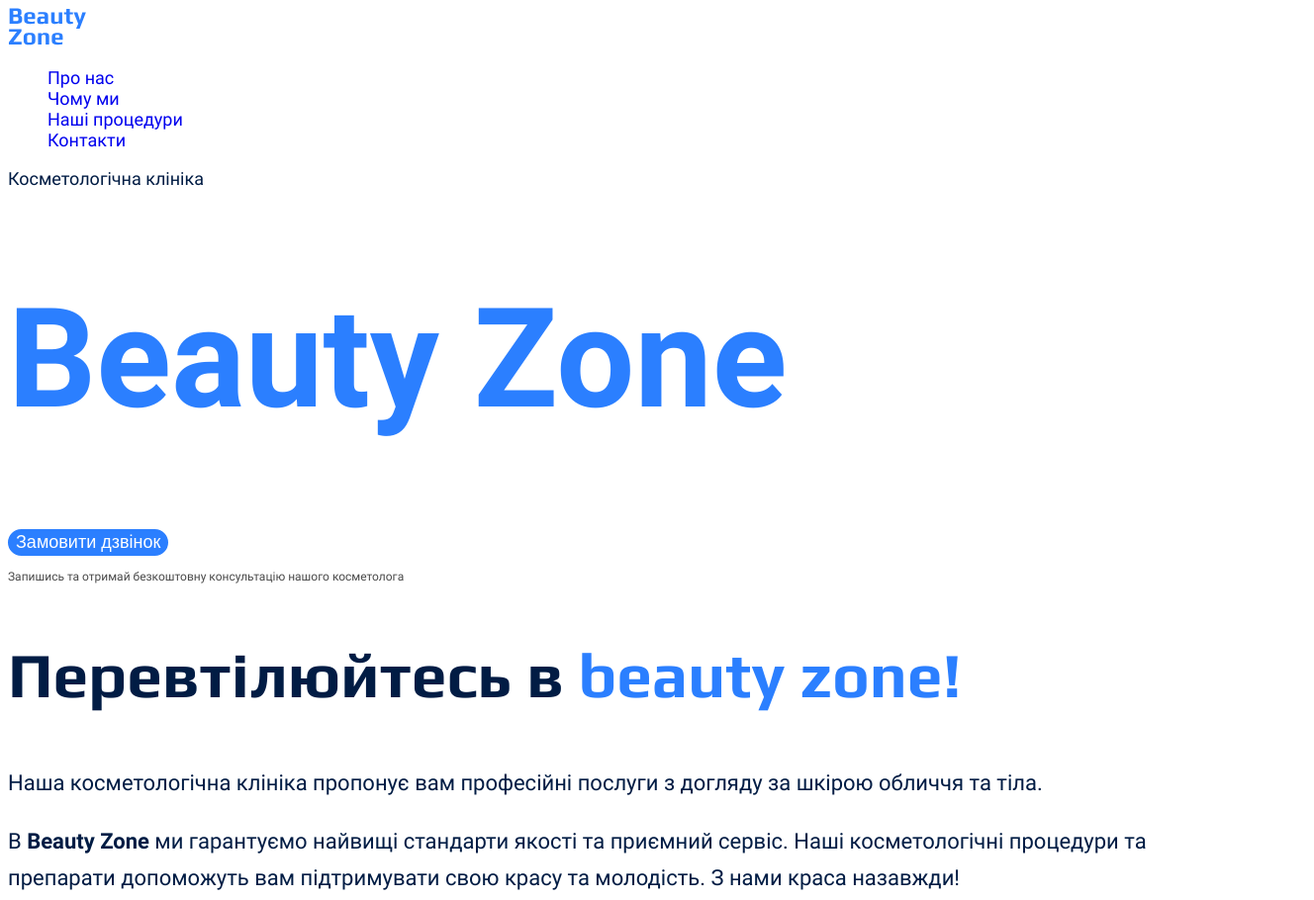
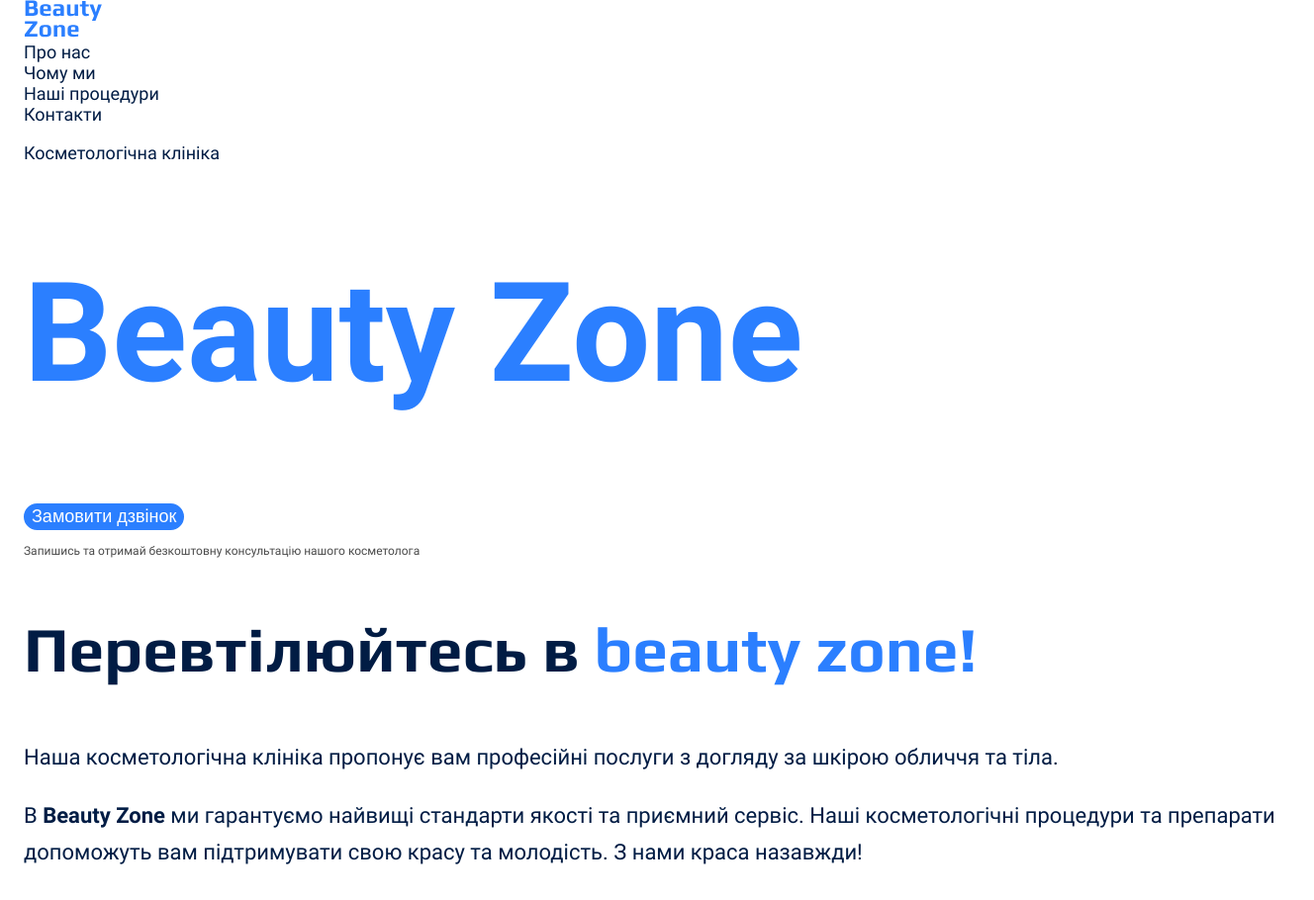
Before and after one commit to Desdrod/Beauty-Zone, a plain HTML site: page index.html in a window 1280 px wide. Shown: the top 910 px of the page at 99% size, 1328 px wide, since content can reach past the window. Drawn offline with Linux system fonts and the light colour scheme.

Commit message:
make some margin

```diff
--- a/css/style.css
+++ b/css/style.css
@@ -42,6 +42,7 @@
 
 /* Base */
 body {
+  margin: 0;
   color: var(--color-primary-dark);
   font-family: Roboto, sans-serif;
   font-size: 18px;
@@ -49,10 +50,19 @@ body {
   /* line-height: 1.7; */
 }
 ul {
+  margin: 0;
+  padding: 0;
   list-style-type: none;
 }
 address {
   font-style: normal;
+}
+
+.container {
+  width: 100%;
+  max-width: 1288px;
+  margin: 0 auto;
+  padding: 0 24px;
 }
 
 /* Hero  */
@@ -94,6 +104,7 @@ address {
 /* Link */
 .link {
   text-decoration: none;
+  color: var(--color-primary-dark);
 }
 .link:hover {
   font-weight: 700;
@@ -111,7 +122,8 @@ footer .link {
   font-weight: 700;
 }
 .about-accent {
-  text-align: unset;
+  /* text-align: unset; */
+  text-align: left;
 }
 .about-text {
   font-size: 22px;
--- a/index.html
+++ b/index.html
@@ -8,12 +8,15 @@
   </head>
   <body>
     <header>
+      <div class="container">
         <nav>
           <a href="./index.html"><img src="./images/logo.svg" alt="Logo" /></a>
           <ul>
             <li><a class="link" href="#about-section">Про нас</a></li>
             <li><a class="link" href="#reasons-section">Чому ми</a></li>
-          <li><a class="link" href="#procedures-section">Наші процедури</a></li>
+            <li>
+              <a class="link" href="#procedures-section">Наші процедури</a>
+            </li>
             <li><a class="link" href="#contact-section">Контакти</a></li>
           </ul>
           <address>
@@ -36,35 +39,41 @@
             </ul>
           </address>
         </nav>
+      </div>
     </header>
     <main>
       <!-- Section 1 -->
       <section>
+        <div class="container">
           <p>Косметологічна клініка</p>
           <h1 class="hero-title">beauty zone</h1>
           <button class="button" type="button">Замовити дзвінок</button>
           <p class="small-advertising">
             Запишись та отримай безкоштовну консультацію нашого косметолога
           </p>
+        </div>
       </section>
       <!-- Section 2 -->
       <section id="about-section">
+        <div class="container">
           <h2 class="title about-accent">
             Перевтілюйтесь в <span class="title-accent">beauty zone!</span>
           </h2>
           <p class="about-text">
-          Наша косметологічна клініка пропонує вам професійні послуги з догляду
-          за шкірою обличчя та тіла.
+            Наша косметологічна клініка пропонує вам професійні послуги з
+            догляду за шкірою обличчя та тіла.
           </p>
           <p class="about-text">
             B <span class="accent-dark">beauty zone</span> ми гарантуємо найвищі
-          стандарти якості та приємний сервіс. Наші косметологічні процедури та
-          препарати допоможуть вам підтримувати свою красу та молодість. З нами
-          краса назавжди!
+            стандарти якості та приємний сервіс. Наші косметологічні процедури
+            та препарати допоможуть вам підтримувати свою красу та молодість. З
+            нами краса назавжди!
           </p>
+        </div>
       </section>
       <!-- Section 3 -->
       <section id="reasons-section">
+        <div class="container">
           <h2 class="title">
             Чому люди <span class="title-accent">обирають нас</span>
           </h2>
@@ -72,8 +81,8 @@
             <li>
               <!-- icon -->
               <p class="reason-text">
-              Всі наші косметологи мають вищу медичну освіту та стаж роботи від
-              5 років
+                Всі наші косметологи мають вищу медичну освіту та стаж роботи
+                від 5 років
               </p>
             </li>
             <li>
@@ -91,10 +100,14 @@
               </p>
             </li>
           </ul>
+        </div>
       </section>
       <!-- Section 4 -->
       <section id="procedures-section">
-        <h2 class="title">Наші <span class="title-accent">процедури</span></h2>
+        <div class="container">
+          <h2 class="title">
+            Наші <span class="title-accent">процедури</span>
+          </h2>
           <ul>
             <li>
               <article>
@@ -115,9 +128,11 @@
               </article>
             </li>
           </ul>
+        </div>
       </section>
       <!-- Section 5 -->
       <section id="contact-section">
+        <div class="container">
           <h2 class="title">Як нас <span class="title-accent">знайти</span></h2>
           <iframe
             src="https://www.google.com/maps/embed?pb=!1m18!1m12!1m3!1d2540.932393986882!2d30.513304393024928!3d50.442359914702266!2m3!1f0!2f0!3f0!3m2!1i1024!2i768!4f13.1!3m3!1m2!1s0x40d4cef8b5f6338d%3A0x25c7f06ad686451c!2z0LHRg9C70YzQstCw0YAg0KLQsNGA0LDRgdCwINCo0LXQstGH0LXQvdC60LAsIDUsINCa0LjRl9CyLCAwMjAwMA!5e0!3m2!1suk!2sua!4v1706446790405!5m2!1suk!2sua"
@@ -128,15 +143,19 @@
             loading="lazy"
             referrerpolicy="no-referrer-when-downgrade"
           ></iframe>
+        </div>
       </section>
     </main>
     <footer>
+      <div class="container">
         <nav>
           <a href="./index.html"><img src="./images/logo.svg" alt="Logo" /></a>
           <ul>
             <li><a class="link" href="#about-section">Про нас</a></li>
             <li><a class="link" href="#reasons-section">Чому ми</a></li>
-          <li><a class="link" href="#procedures-section">Наші процедури</a></li>
+            <li>
+              <a class="link" href="#procedures-section">Наші процедури</a>
+            </li>
             <li><a class="link" href="#contact-section">Контакти</a></li>
           </ul>
         </nav>
@@ -178,6 +197,7 @@
           <a class="link" href="#">Політика конфіденційності</a>
           <p>&copy; 2022 Дані захищені</p>
         </address>
+      </div>
     </footer>
   </body>
 </html>
```
Lines whose indentation alone changed are shown as unchanged.
